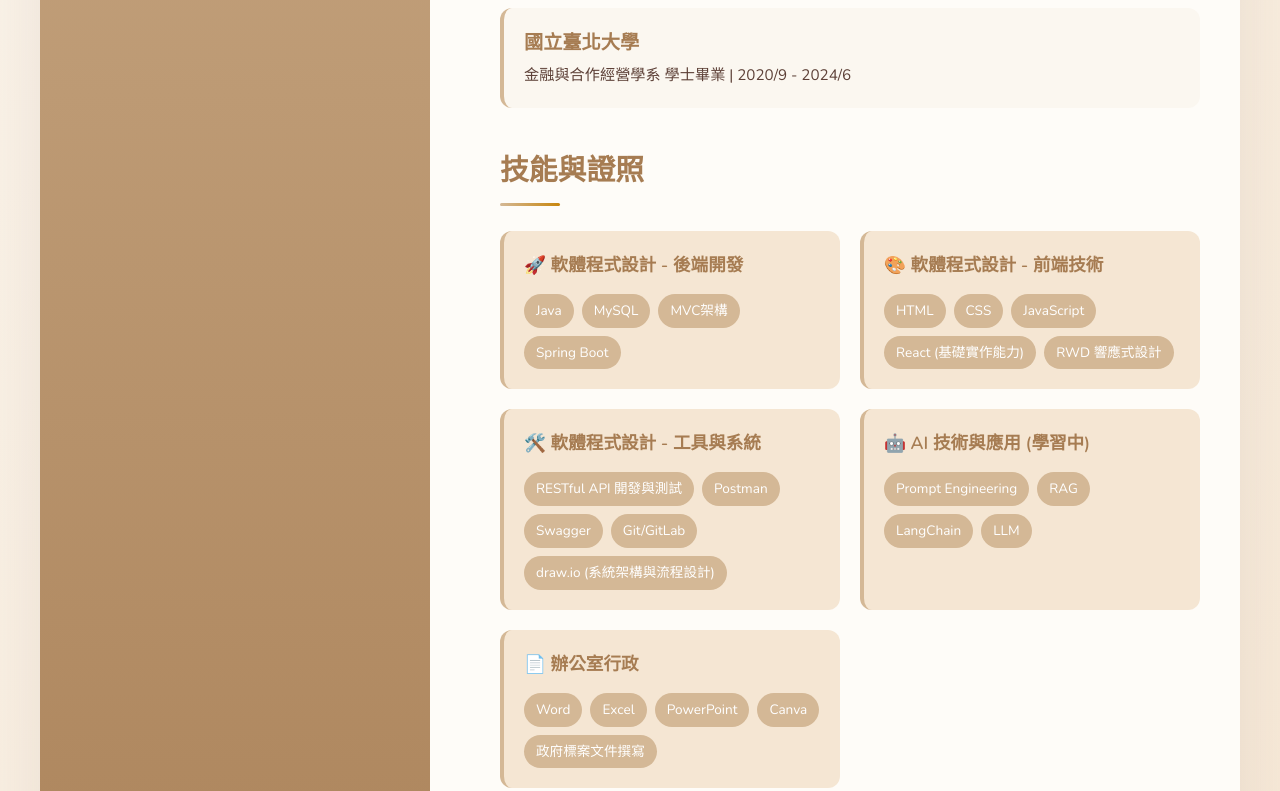
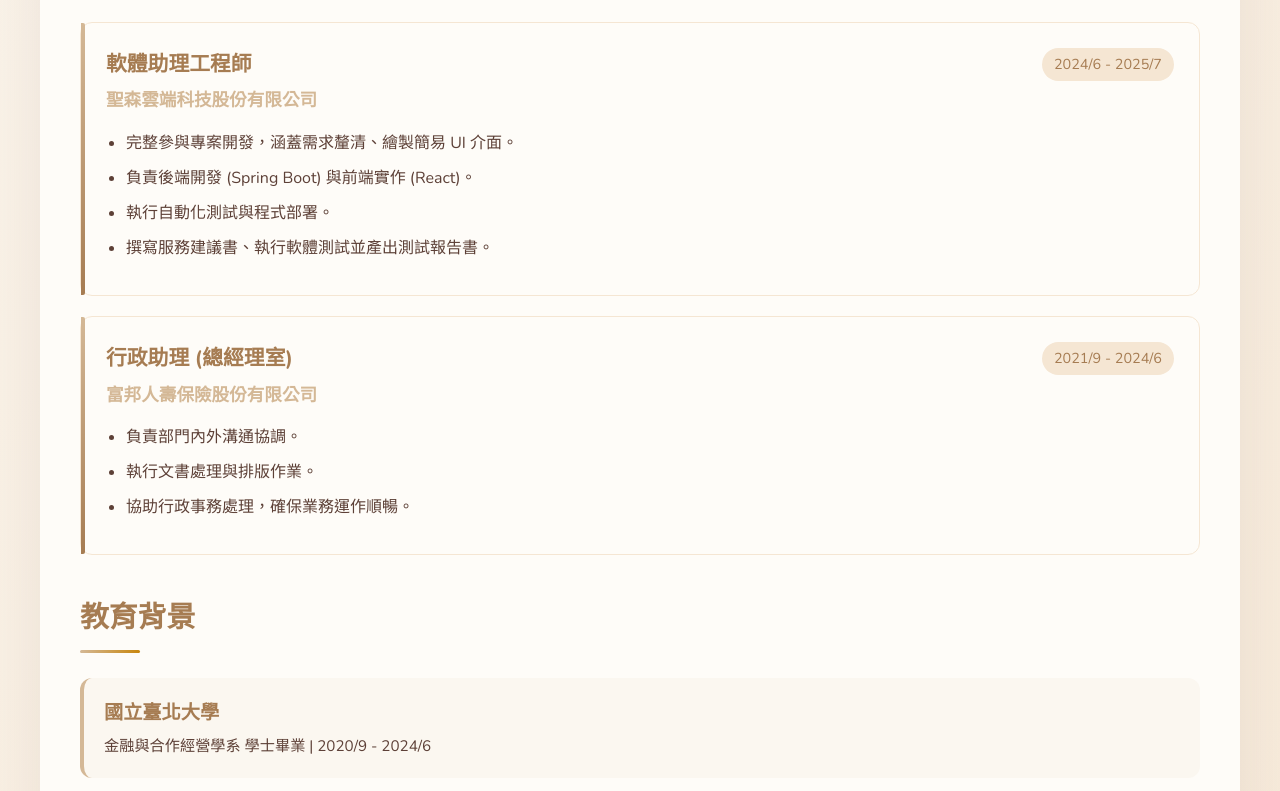
Before and after one commit to wchihsieh/wchihsieh.github.io, a plain HTML site: page index.html in a window 1280 px wide. Shown: the part 1123-1914 px from the top of the page. Drawn offline with nearby package versions, Linux system fonts and the light colour scheme.

Commit message:
Update index.html

```diff
--- a/index.html
+++ b/index.html
@@ -37,7 +37,7 @@
             max-width: 1200px;
             margin: 0 auto;
             display: grid;
-            grid-template-columns: 1fr 2fr;
+            grid-template-columns: 1fr;
             gap: 30px;
             background: var(--warm-white);
             border-radius: 20px;
```
